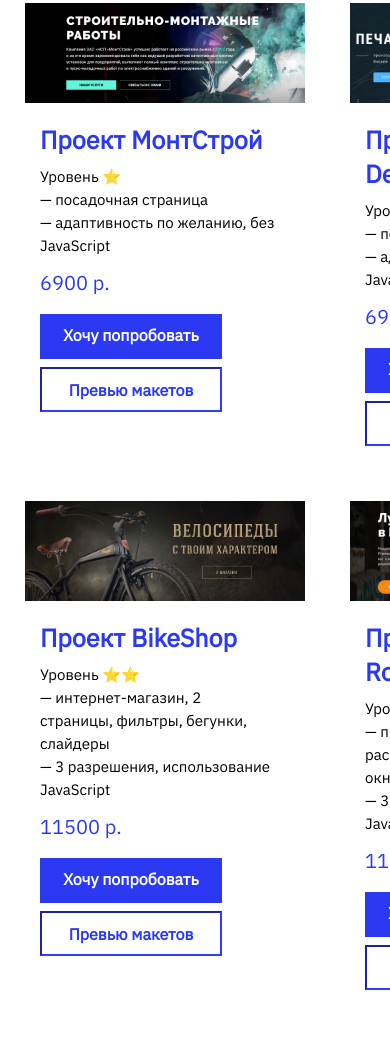
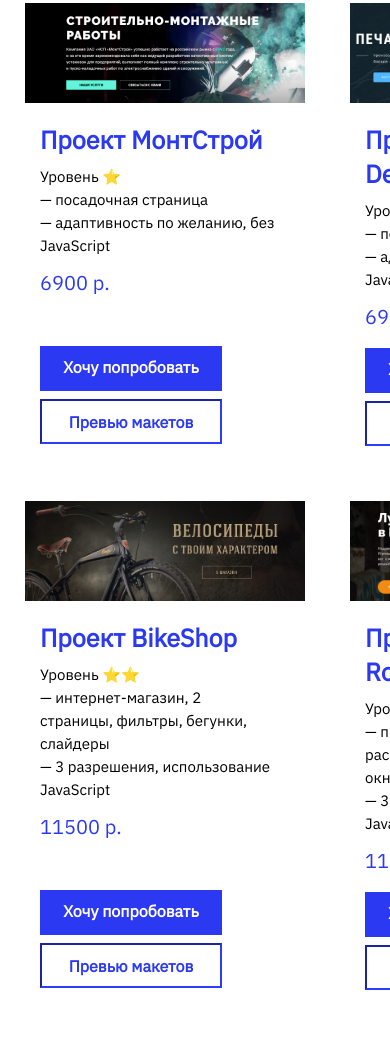
Before and after one commit to dariaprikhodko/accelerator, a website: page source/index.html in a window 390 px wide. Shown: the part 4596-5644 px from the top of the page. Drawn offline with nearby package versions, Linux system fonts and the light colour scheme; files that its build step writes are made by us from their sources.

Commit message:
завершила верстку планшетной и мобильной версий

```diff
--- a/source/index.html
+++ b/source/index.html
@@ -176,7 +176,7 @@
                 <p class="projects-list__item projects-list__item--info">&mdash; адаптивность по желанию, без JavaScript</p>
               </div>
               <p class="projects-list__item projects-list__item--price">6900 р.</p>
-              <div class="buttons-wrapper buttons-wrapper__main">
+              <div class="buttons-wrapper buttons-wrapper__main buttons-wrapper__main--first">
                 <a href="https://htmlacademy.ru/payment/liga#payment-easy" class="button button-middle button-blue">Хочу попробовать</a>
                 <a href="" class="button button-middle button-white">Превью макетов</a>
               </div>
@@ -226,7 +226,7 @@
                 <p class="projects-list__item projects-list__item--info">&mdash; 3 разрешения, использование JavaScript</p>
               </div>
               <p class="projects-list__item projects-list__item--price">11500 р.</p>
-              <div class="buttons-wrapper buttons-wrapper__main">
+              <div class="buttons-wrapper buttons-wrapper__main buttons-wrapper__main--third">
                 <a href="https://htmlacademy.ru/payment/liga#payment-medium" class="button button-middle button-blue">Хочу попробовать</a>
                 <a href="" class="button button-middle button-white">Превью макетов</a>
               </div>
--- a/source/sass/blocks/button.scss
+++ b/source/sass/blocks/button.scss
@@ -79,6 +79,11 @@
     flex-direction: column;
   }
 
+  .buttons-wrapper__main--first,
+  .buttons-wrapper__main--third {
+    margin-top: 50px;
+  }
+
   .button-middle +.button-white {
     margin-left: 0;
     margin-top: 8px;
@@ -93,6 +98,11 @@
   .buttons-wrapper {
     flex-wrap: wrap;
     width: 280px;
+  }
+
+  .buttons-wrapper__main--first,
+  .buttons-wrapper__main--third {
+    margin-top: 18px;
   }
 
   .button-big {
--- a/source/sass/blocks/projects.scss
+++ b/source/sass/blocks/projects.scss
@@ -92,6 +92,10 @@
 }
 
 @media screen and (max-width: 768px) {
+  .projects-list {
+    padding-bottom: 90px;
+  }
+
   .projects {
     padding-top: 125px;
   }
@@ -159,4 +163,8 @@
     line-height: 26px;
     width: 280px;
   }
+
+  .projects-list__item--card {
+    padding-bottom: 40px;
+  }
 }
```
Also changed, not shown: build/css/style.min.css, build/index.html, 1 other file.
